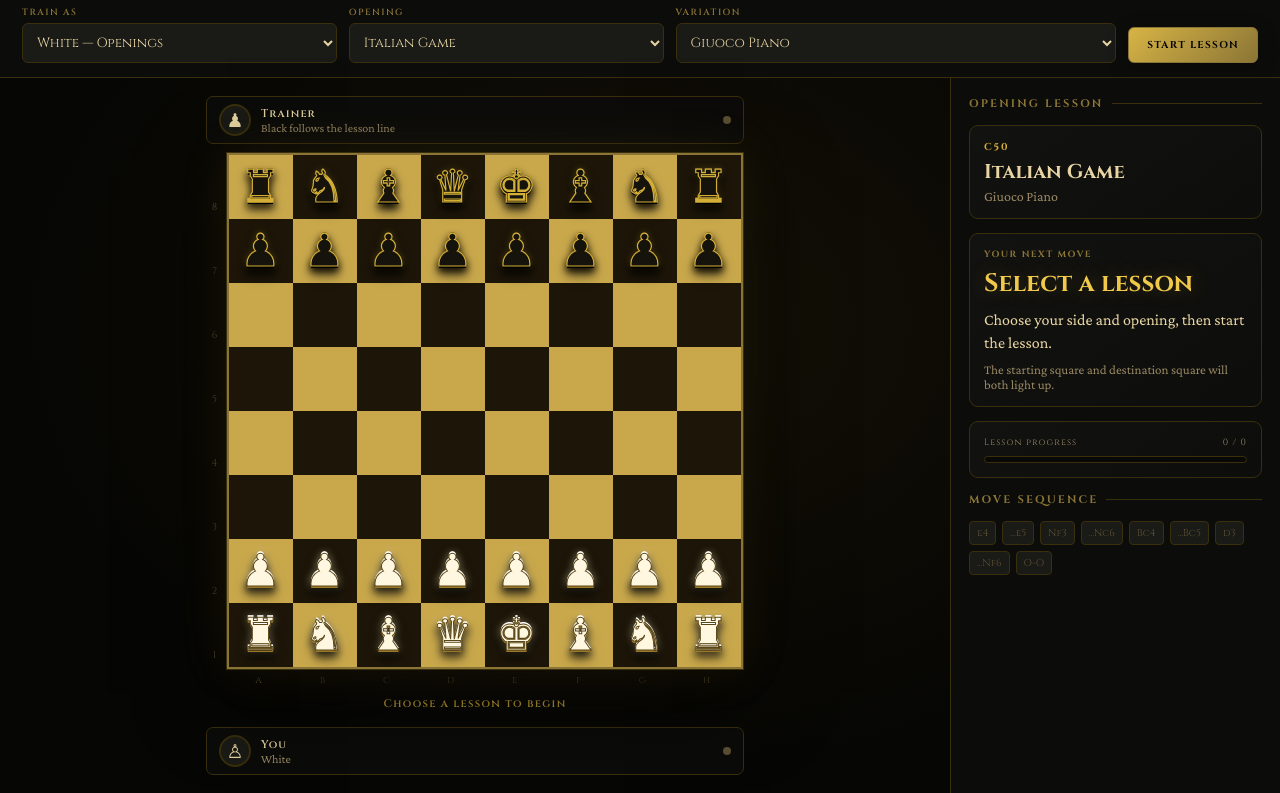
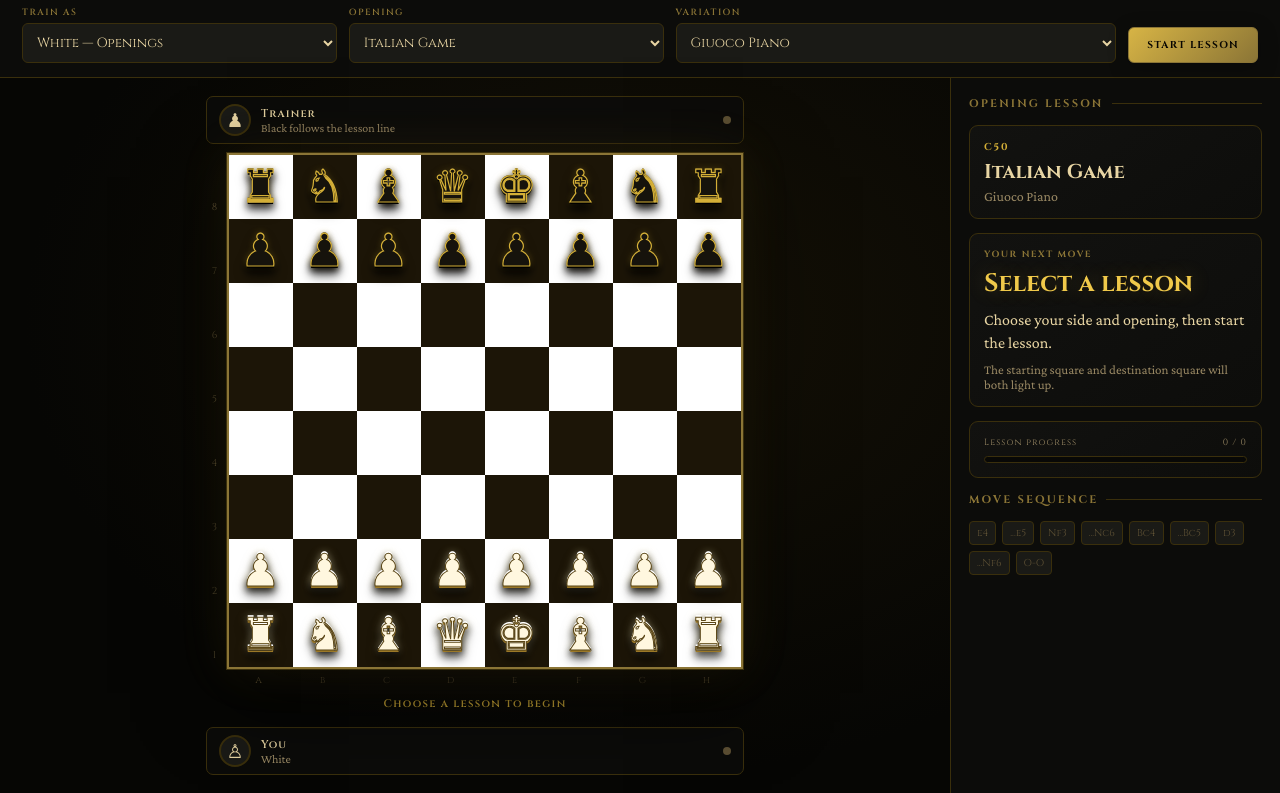
Before and after one commit to yh920it/ChessKings, a plain HTML site: page chesskings.html in a window 1280 px wide. Shown: the part 66-859 px from the top of the page. Drawn offline with nearby package versions, Linux system fonts and the light colour scheme.

Commit message:
Update chesskings.css

```diff
--- a/CSS/chesskings.css
+++ b/CSS/chesskings.css
@@ -2,7 +2,7 @@
 :root{
   --bg:#060604;--panel:#0c0c0a;--panel2:#121210;--panel3:#1a1a16;
   --gold:#d4af37;--gold-bright:#f0c94a;--gold-dim:#8b7536;--gold-dark:#251e08;
-  --gold-line:#3a2f0c;--sq-light:#c9a84c;--sq-dark:#1c1508;
+  --gold-line:#3a2f0c;--sq-light:#ffffff;--sq-dark:#1c1507;
   --text:#e8d5a3;--text-dim:#9a8964;--text-muted:#5d5034;
   --good:#63d682;--bad:#ef6c63;--info:#69aef8;--sq-size:64px;--board-size:calc(var(--sq-size)*8)
 }
```
